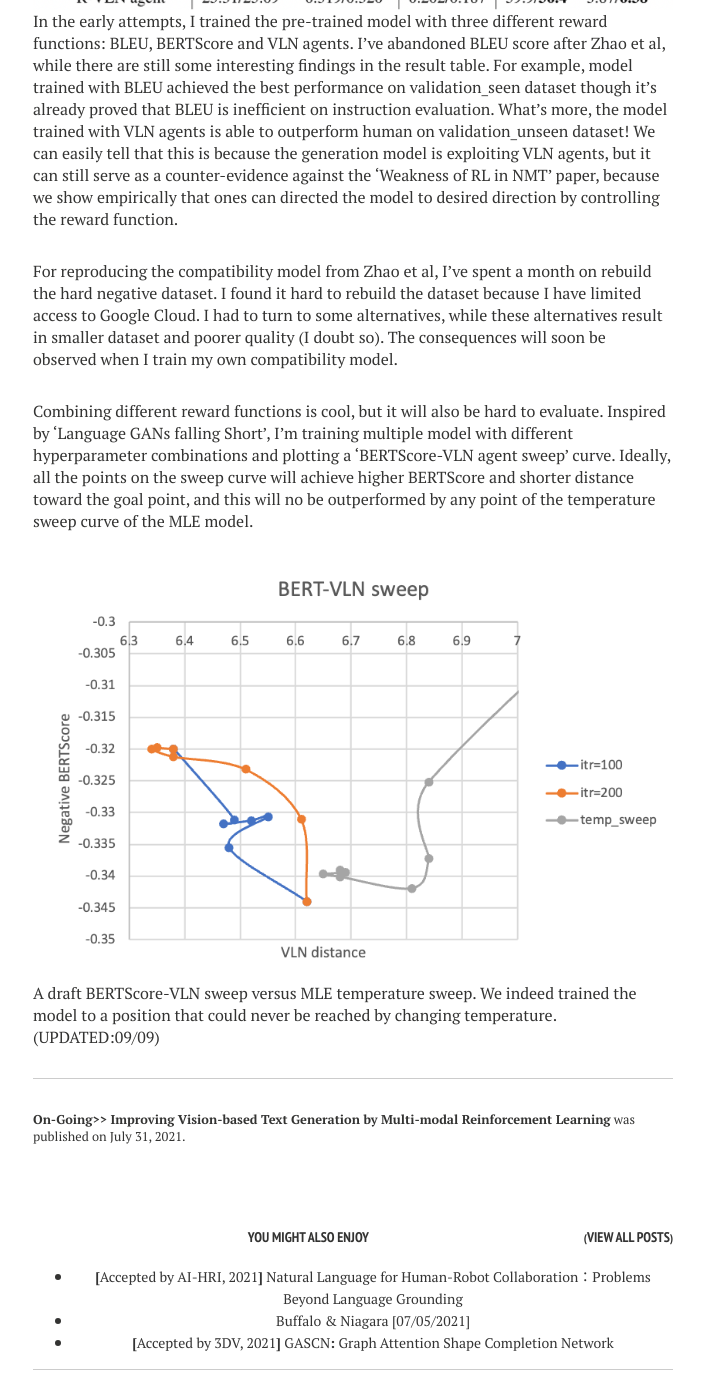
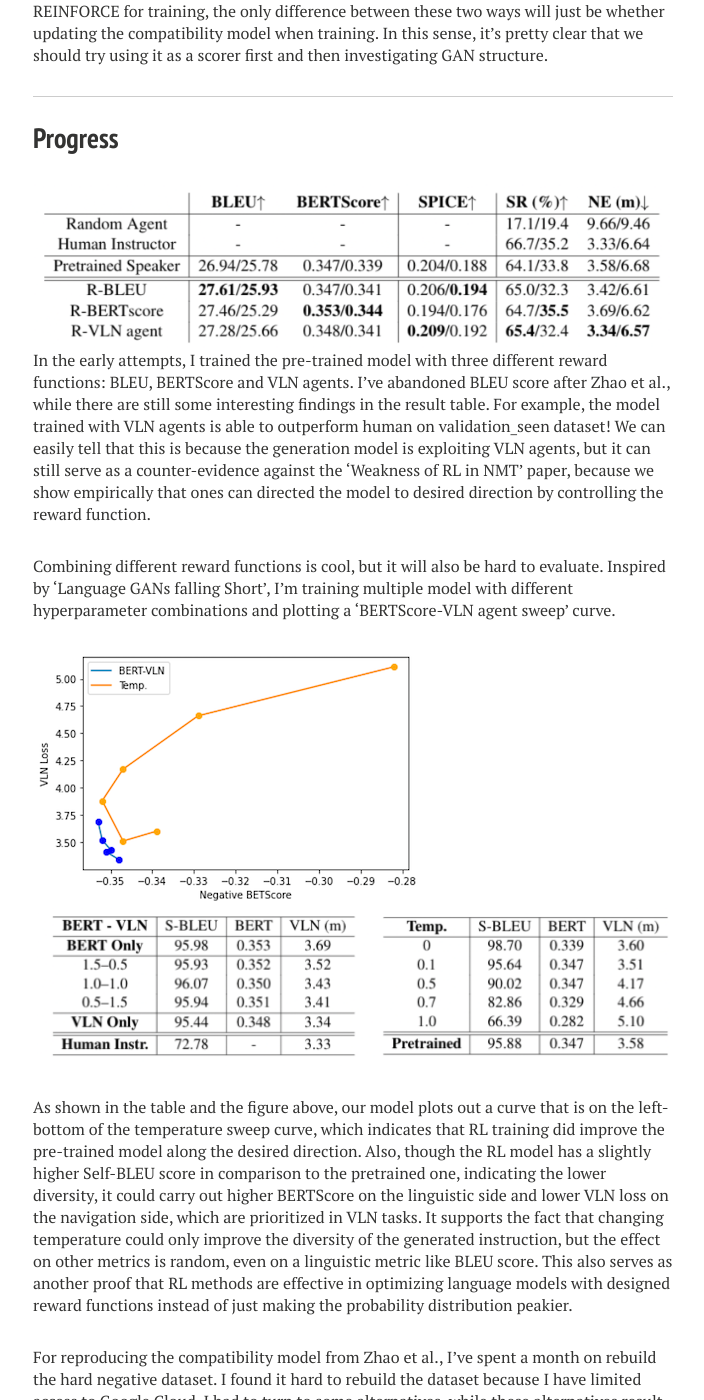
Before and after one commit to YzyLmc/YzyLmc.github.io, a Jekyll site: the page built from docs/_posts/2021-7-31-RLVLN-presentation.md, in a window 1280 px wide and 1400 px high, scrolled down 4439 px. Shown: the whole window, without its empty margins (287-991 px from the left). Built offline with Jekyll 4.4.1, drawn with Linux system fonts in a browser that asks for light colours; nearby versions of some CDN libraries; some of the changed text lies outside the part shown.

Commit message:
update 12/20

```diff
--- a/docs/_posts/2021-7-31-RLVLN-presentation.md
+++ b/docs/_posts/2021-7-31-RLVLN-presentation.md
@@ -1,6 +1,6 @@
 ---
 layout: post
-title: On-Going>>  Improving Vision-based Text Generation by Multi-modal Reinforcement Learning
+title: <b>[</b>Master's Thesis<b>]</b> Improving Instruction Generation for Vision-Language Navigation by Reward Designing
 excerpt: A new method to enhance the performance of language generation model for vision-language navigation by using REINFORCE with multi-modal rewards
 # theme: simple
 
@@ -48,23 +48,32 @@
 
 Starting with the pretrained generator, we uses the REINFORCE to backpropagate non-differentiable learning target to the model. The reward function is consisting of two parts: BERTScore and VLN agents. The second reward (Agent) explores the idea of training a generator directly to produce better instructions. We use a pretrained grounding model to take actions in the simulator according to the generated instructions, and return reward signal equal to the distance between the goal location and the agent’s final location.
 
-![RLVLN](/images/RLVLN.png)
+![model](/images/model_vlnbert.png)
 
 At the same time, we can introduce the compatibility model into the loop. Before introducing it, there are several ways we can improve it. First, the viewpoint swapping and random walk method in hard negatives mining could be improved by filtering candidate using normalized dynamic time warping. Second, the bi-directional LSTM for language encoding could be easily replaced by more advanced structures, such as transformers and pretrained BERT model.
 
 There are multiple ways of implementing the compatibility model; the first one is to use it as a scorer to provide reward to the generation model, and the second one is to use it as a discriminator and combine it with the generation model (as a generator) to be a GAN model and update both of them simultaneously. Obviously, the second way is much harder than the first one, since training a GAN model will need a lot more effort on balancing the strength of the generator and the discriminator.  On the other side, if the GAN model works as expected, the performance of the generation model will be further enhanced and the compatibility model will also be in a better shape.
+
+![RLVLN](/images/RLVLN.png)
 
 Practically speaking, to use the compatibility model as a scorer will be realized simply since it just introduces a new kind of reward into existing reward function, while to combine two models into a GAN model will create a new loop and thus hard to implement. However, as we discussed in the [Introduction section](#gan-in-language-generation), the non-differentiable loss could be successfully back-propagated by RL methods! In other words, if we still use REINFORCE for training, the only difference between these two ways will just be whether updating the compatibility model when training. In this sense, it's pretty clear that we should try using it as a scorer first and then investigating GAN structure.
 
 ---
 ## Progress
 ![RLVLN1](/images/RLVLN1.png)
-In the early attempts, I trained the pre-trained model with three different reward functions: BLEU, BERTScore and VLN agents. I've abandoned BLEU score after Zhao et al, while there are still some interesting findings in the result table. For example, model trained with BLEU achieved the best performance on validation_seen dataset though it's already proved that BLEU is inefficient on instruction evaluation. What's more, the model trained with VLN agents is able to outperform human on validation_unseen dataset! We can easily tell that this is because the generation model is exploiting VLN agents, but it can still serve as a counter-evidence against the 'Weakness of RL in NMT' paper, because we show empirically that ones can directed the model to desired direction by controlling the reward function.
+In the early attempts, I trained the pre-trained model with three different reward functions: BLEU, BERTScore and VLN agents. I've abandoned BLEU score after Zhao et al., while there are still some interesting findings in the result table. For example, the model trained with VLN agents is able to outperform human on validation_seen dataset! We can easily tell that this is because the generation model is exploiting VLN agents, but it can still serve as a counter-evidence against the 'Weakness of RL in NMT' paper, because we show empirically that ones can directed the model to desired direction by controlling the reward function.
 
-For reproducing the compatibility model from Zhao et al, I've spent a month on rebuild the hard negative dataset. I found it hard to rebuild the dataset because I have limited access to Google Cloud. I had to turn to some alternatives, while these alternatives result in smaller dataset and poorer quality (I doubt so). The consequences will soon be observed when I train my own compatibility model.
-
-Combining different reward functions is cool, but it will also be hard to evaluate. Inspired by 'Language GANs falling Short', I'm training multiple model with different hyperparameter combinations and plotting a 'BERTScore-VLN agent sweep' curve. Ideally, all the points on the sweep curve will achieve higher BERTScore and shorter distance toward the goal point, and this will no be outperformed by any point of the temperature sweep curve of the MLE model.
+Combining different reward functions is cool, but it will also be hard to evaluate. Inspired by 'Language GANs falling Short', I'm training multiple model with different hyperparameter combinations and plotting a 'BERTScore-VLN agent sweep' curve.
 
 ![SWEEP](/images/sweep.png)
-A draft BERTScore-VLN sweep versus MLE temperature sweep. We indeed trained the model to a position that could never be reached by changing temperature.
-(UPDATED:09/09)
+![SWEEP1](/images/sweep1.png)
+
+As shown in the table and the figure above, our model plots out a curve that is on the left-bottom of the temperature sweep curve, which indicates that RL training did improve the pre-trained model along the desired direction. Also, though the RL model has a slightly higher Self-BLEU score in comparison to the pretrained one, indicating the lower diversity, it could carry out higher BERTScore on the linguistic side and lower VLN loss on the navigation side, which are prioritized in VLN tasks. It supports the fact that changing temperature could only improve the diversity of the generated instruction, but the effect on other metrics is random, even on a linguistic metric like BLEU score. This also serves as another proof that RL methods are effective in optimizing language models with designed reward functions instead of just making the probability distribution peakier.
+
+For reproducing the compatibility model from Zhao et al., I've spent a month on rebuild the hard negative dataset. I found it hard to rebuild the dataset because I have limited access to Google Cloud. I had to turn to some alternatives, while these alternatives result in smaller dataset and poorer quality (I doubt so).
+![compatresult](/images/compat_result.png)
+The reproduced compatibility model could achieve 56%~57% accuracy, but it does not match the performance reported by Zhao et al. (70%). Further experiment shows that REINFORCE could still improve the score output by the compatibility model, while it does not lead to improvement on any metrics we used (BLEU, BERTScore, and VLN loss). Here, we proposed two hypotheses for the reason: 1. The accuracy of the reproduced compatibility model is lower than the minimum requirement for being used as a scorer. 2. The improvement is not measurable by all three metrics that previously mentioned, and might need human evaluation for further analysis.
+
+Till now, my current work formed my [master's thesis](https://drive.google.com/file/d/1yqif-iP8fqHsa6EzmwAdDdLSK6-Hndiw/view).
+
+(UPDATED:11/29)
```
Also changed, not shown: docs/_posts/2021-03-01-GASCN-presentation.md (+1 -1 lines), docs/_posts/2021-07-13-Rendzevous-presentation.md (+1 -1 lines), docs/_posts/2021-10-14-PangDing.md (added, +34 -0 lines), docs/index.md (+1 -1 lines), docs/resume.md (+4 -3 lines), docs/images/RLVLN1.png, docs/images/compat_result.png (added), docs/images/model_vlnbert.png (added), docs/images/pangdingAdoption/adopting.jpeg (added), docs/images/pangdingAdoption/day1.jpeg (added), docs/images/pangdingAdoption/morning.jpeg (added), docs/images/pangdingAdoption/pdandlmc.jpeg (added), docs/images/pangdingAdoption/sleepypd.jpeg (added), docs/images/sweep.png, 1 more files, 3 other files.
